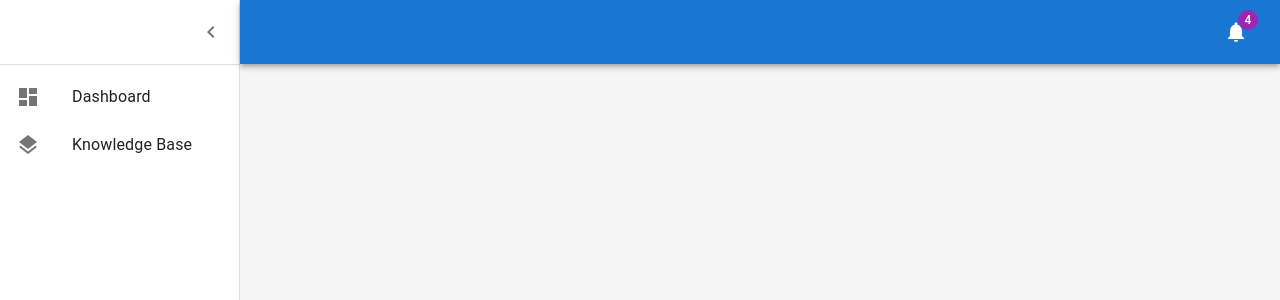
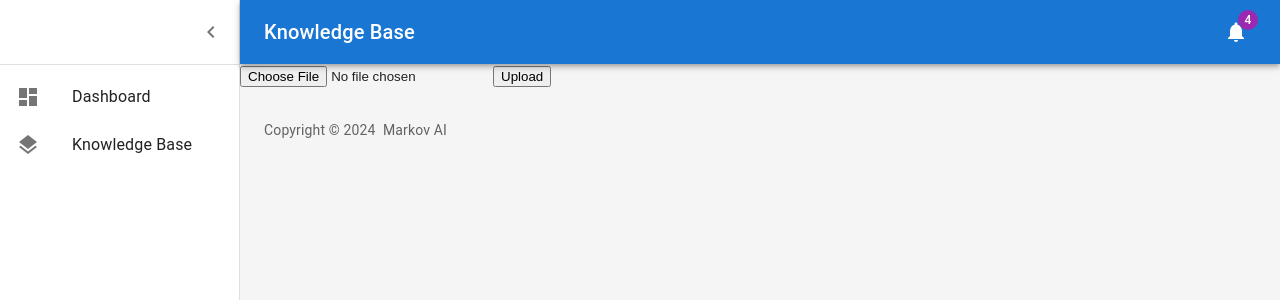
Before and after one commit to markov-ai-xyz/markov-ui, a React (Create React App) app: page /knowledge-base in a window 1280 px wide. Shown: the top 300 px of the page. Built offline with nearby package versions, Linux system fonts and the light colour scheme.

Commit message:
Integrate knowledge base with file upload

```diff
--- a/src/components/Dashboard.tsx
+++ b/src/components/Dashboard.tsx
@@ -6,6 +6,7 @@ import Box from '@mui/material/Box';
 import Container from '@mui/material/Container';
 import Grid from '@mui/material/Grid';
 import Paper from '@mui/material/Paper';
+import Toolbar from '@mui/material/Toolbar';
 import ToggleBar from './ToggleBar';
 import Drawer from './Drawer';
 import Copyright from './Copyright';
@@ -64,6 +65,7 @@ export default function Dashboard() {
           overflow: 'auto',
         }}
       >
+        <Toolbar sx={{ py: 2 }} />
         <Container maxWidth="lg" sx={{ mt: 4, mb: 4 }}>
           <Grid container spacing={3}>
             {/* Chart */}
--- a/src/components/FileUpload.tsx
+++ b/src/components/FileUpload.tsx
@@ -3,7 +3,7 @@ import axios from 'axios';
 
 const MAX_FILE_SIZE = 10 * 1024 * 1024; // 10 MB
 
-const FileUpload: React.FC = () => {
+export const FileUpload: React.FC = () => {
   const [file, setFile] = useState<File | null>(null);
   const [uploadStatus, setUploadStatus] = useState<string>("");
 
--- a/src/components/KnowledgeBase.tsx
+++ b/src/components/KnowledgeBase.tsx
@@ -2,9 +2,11 @@ import React from 'react';
 import CssBaseline from '@mui/material/CssBaseline';
 import Box from '@mui/material/Box';
 import Container from '@mui/material/Container';
+import Toolbar from '@mui/material/Toolbar';
 import ToggleBar from './ToggleBar';
 import Drawer from './Drawer';
 import Copyright from './Copyright';
+import FileUpload from './FileUpload'
 
 export default function KnowledgeBase() {
 
@@ -16,7 +18,7 @@ export default function KnowledgeBase() {
   return (
     <Box sx={{ display: 'flex' }}>
       <CssBaseline />
-      <ToggleBar open={open} toggleDrawer={toggleDrawer} />
+      <ToggleBar title='Knowledge Base' open={open} toggleDrawer={toggleDrawer} />
       <Drawer open={open} toggleDrawer={toggleDrawer} />
       <Box
         component="main"
@@ -30,6 +32,8 @@ export default function KnowledgeBase() {
           overflow: 'auto',
         }}
       >
+        <Toolbar sx={{ py: 2 }} />
+        <FileUpload />
         <Container maxWidth="lg" sx={{ mt: 4, mb: 4 }}>
           <Copyright sx={{ pt: 4 }} />
         </Container>
```
